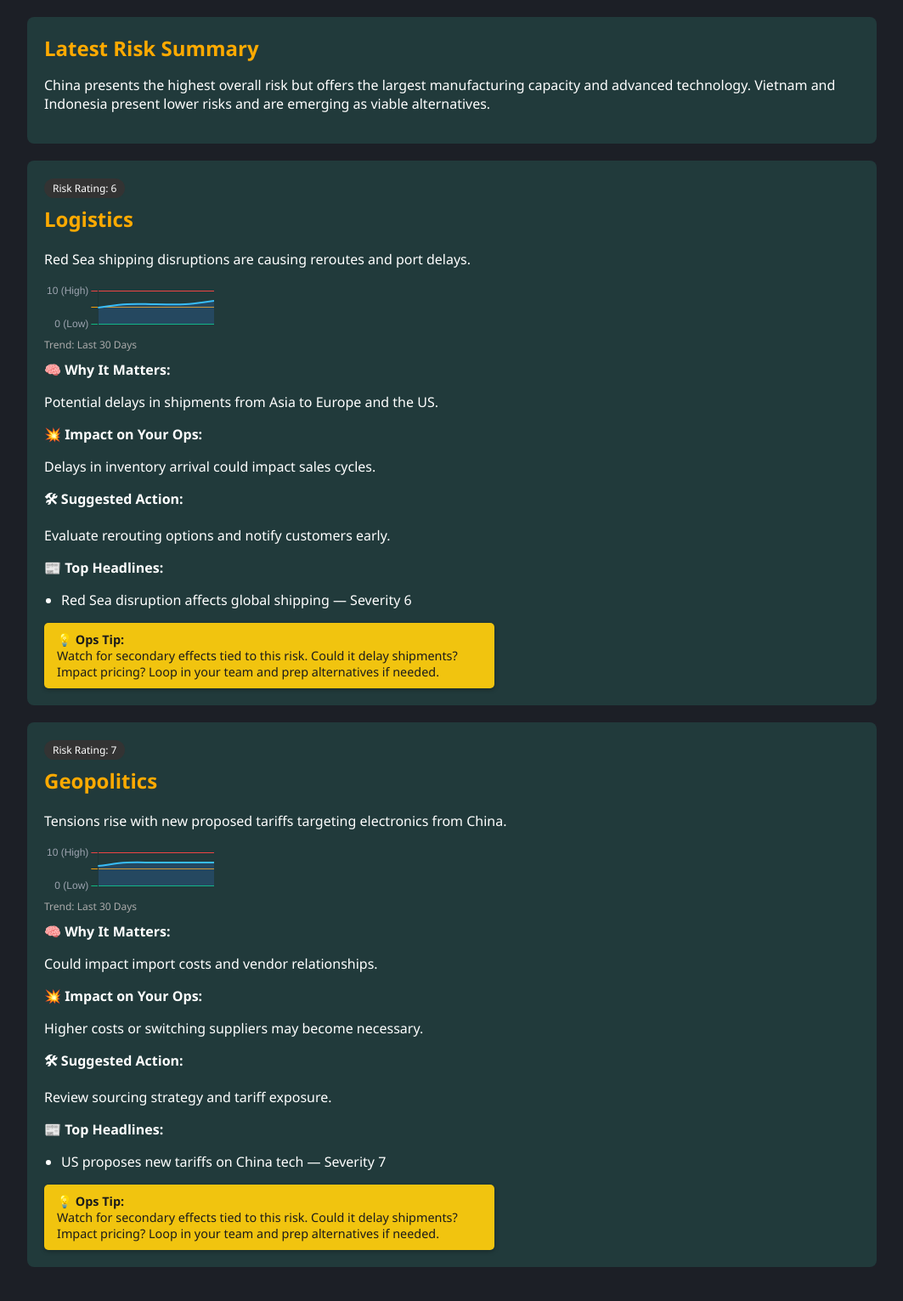
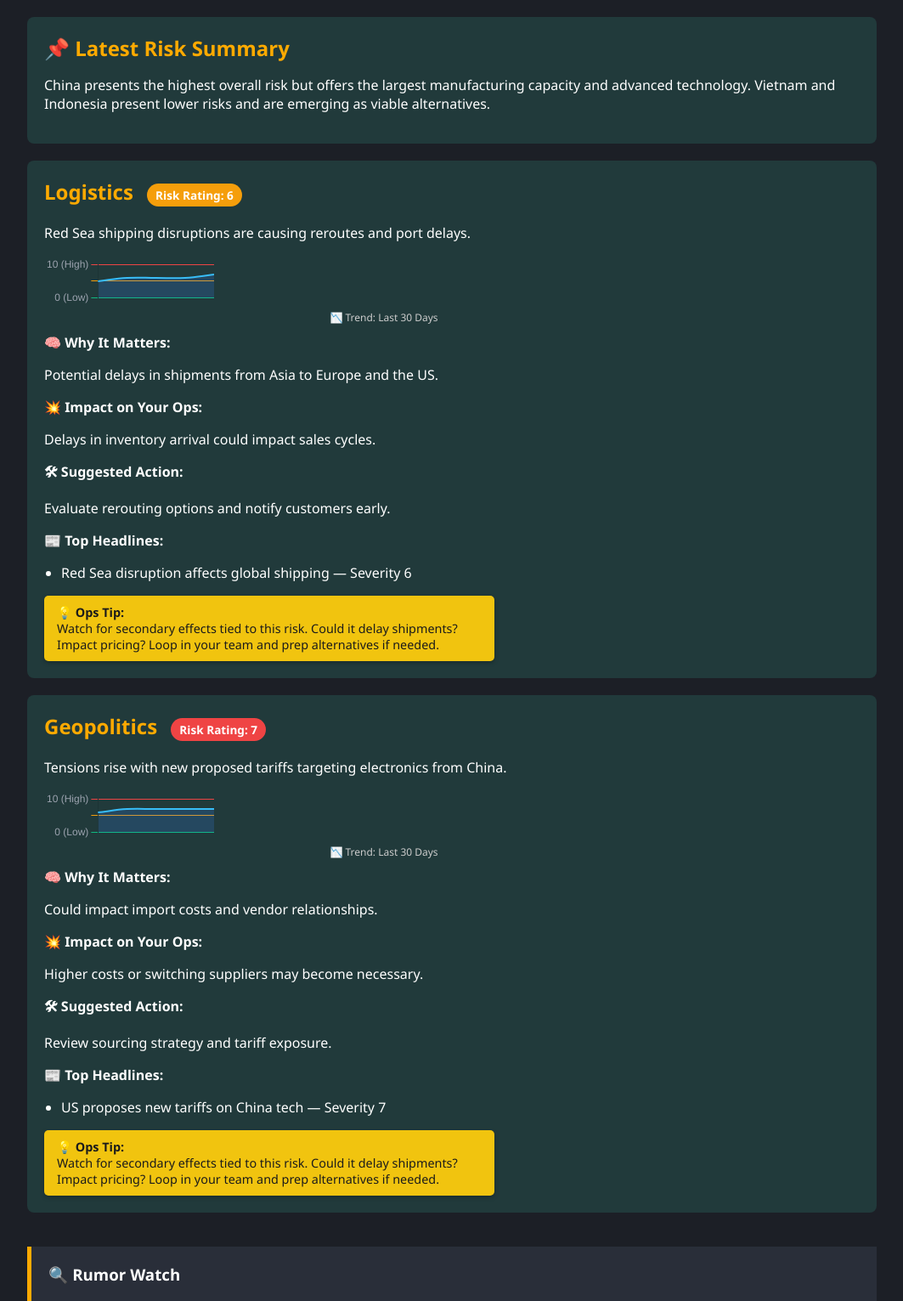
Before and after one commit to cgrizzzwald/clarq, a Flask app: page /dashboard in a window 1280 px wide. Shown: the part 100-1631 px from the top of the page at 85% size, without its empty margins (108-1171 px from the left). Run offline with Flask 3, Linux system fonts and the light colour scheme.

Commit message:
Update dashboard.html

```diff
--- a/templates/dashboard.html
+++ b/templates/dashboard.html
@@ -6,6 +6,21 @@
   <title>⚡ CLARQ Risk Dashboard</title>
   <script src="https://cdn.jsdelivr.net/npm/chart.js"></script>
   <link rel="stylesheet" href="/static/styles.css" />
+  <style>
+    .risk-rating-bubble {
+      display: inline-block;
+      padding: 4px 10px;
+      border-radius: 20px;
+      font-size: 0.85rem;
+      font-weight: bold;
+      margin-left: 10px;
+      color: #fff;
+    }
+    .risk-low { background-color: #10b981; }
+    .risk-medium { background-color: #f59e0b; }
+    .risk-high { background-color: #ef4444; }
+    .trend-label { text-align: center; font-size: 12px; color: #ccc; margin-top: 4px; }
+  </style>
 </head>
 <body>
   <header>
@@ -15,12 +30,11 @@
 
   <div class="container">
     <div class="card summary">
-      <h2 class="section-title">Latest Risk Summary</h2>
+      <h2 class="section-title">📌 Latest Risk Summary</h2>
       <p id="risk-summary">Loading risk summary...</p>
     </div>
 
     <div id="risk-blocks"></div>
-
     <div id="rumor-watch"></div>
   </div>
 
@@ -37,25 +51,26 @@
         const res = await fetch("/api/risks");
         const data = await res.json();
 
-        // Summary
         const summary = data.find(b => b.type === "summary");
         document.getElementById("risk-summary").innerText = summary?.content || 'No summary found.';
 
-        // Risk blocks
         const blocks = data.filter(b => b.type === "risk");
         const riskContainer = document.getElementById("risk-blocks");
         blocks.forEach((block, idx) => {
+          const ratingClass = block.rating <= 3 ? 'risk-low' : block.rating <= 6 ? 'risk-medium' : 'risk-high';
           const card = document.createElement("div");
           card.className = "card";
           card.innerHTML = `
             <div class="card-content">
-            ${block.rating ? `<div class="severity-badge severity-${Math.min(block.rating, 10)}">Risk Rating: ${block.rating}</div>` : ""}
-              <h2>${block.category || 'Unnamed Category'}</h2>
+              <h2>
+                ${block.category || 'Unnamed Category'}
+                ${block.rating ? `<span class="risk-rating-bubble ${ratingClass}">Risk Rating: ${block.rating}</span>` : ""}
+              </h2>
               <p>${block.description || ''}</p>
               ${block.trend ? `
                 <div class="trend-container">
                   <canvas class="trendChart" data-trend='${JSON.stringify(block.trend)}' width="200" height="60"></canvas>
-                  <div class="trend-label">Trend: Last 30 Days</div>
+                  <div class="trend-label">📉 Trend: Last 30 Days</div>
                 </div>
               ` : ""}
               ${block.why_it_matters ? `<p class="insight-label">🧠 Why It Matters:</p><p>${block.why_it_matters}</p>` : ""}
@@ -82,7 +97,6 @@
           riskContainer.appendChild(card);
         });
 
-        // Rumor Watch
         const rumorBlock = data.find(b => b.type === "rumor");
         if (rumorBlock?.rumors?.length) {
           const wrapper = document.createElement("div");
@@ -100,7 +114,6 @@
           document.getElementById("rumor-watch").appendChild(wrapper);
         }
 
-        // Trend charts
         document.querySelectorAll(".trendChart").forEach(canvas => {
           const data = JSON.parse(canvas.getAttribute("data-trend"));
           new Chart(canvas.getContext("2d"), {
```
